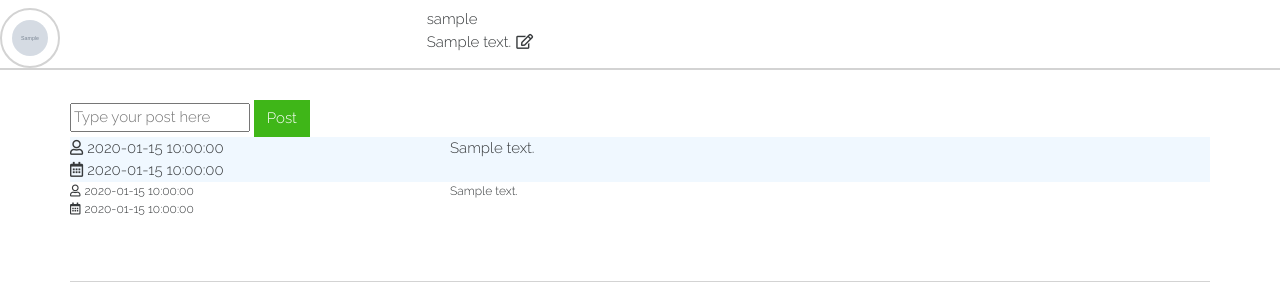
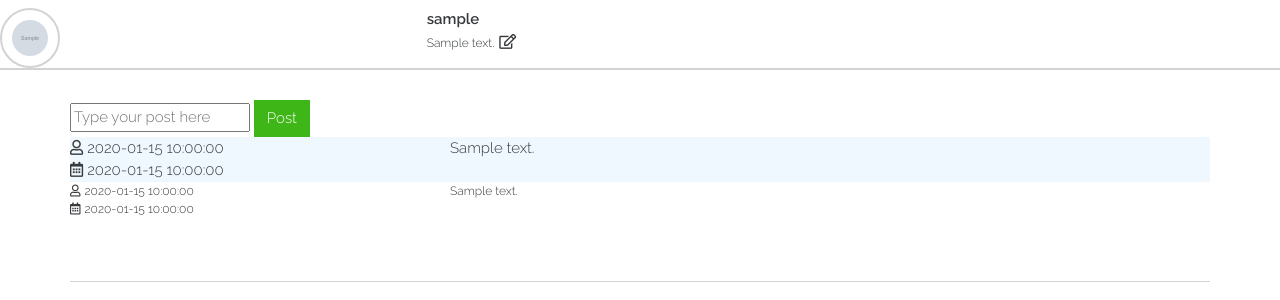
Before and after one commit to davidosongschool/SocialEyes, a Flask app: page /dashboard in a window 1280 px wide. Shown: the top 300 px of the page. Run offline with Flask 2, Linux system fonts and the light colour scheme; the visitor is signed in with stand-in values (Sample User, id 1); grey boxes marked "Sample" are stand-in pictures; a database or web service that is not in the repository returns one stand-in record (values such as "Sample title"); some libraries are stand-ins or nearby versions.

Commit message:
error fixed updating about me section

```diff
--- a/static/css/style.css
+++ b/static/css/style.css
@@ -140,6 +140,15 @@ padding: 20px;
     border-bottom: 2px solid lightgray;
 }
 
+.username {
+    font-weight: 600 !important;
+}
+
+.description {
+    font-size: 12px !important;
+
+}
+
 /* 3. Posts -------------------- */
 
 .contain-entire-post {
```
